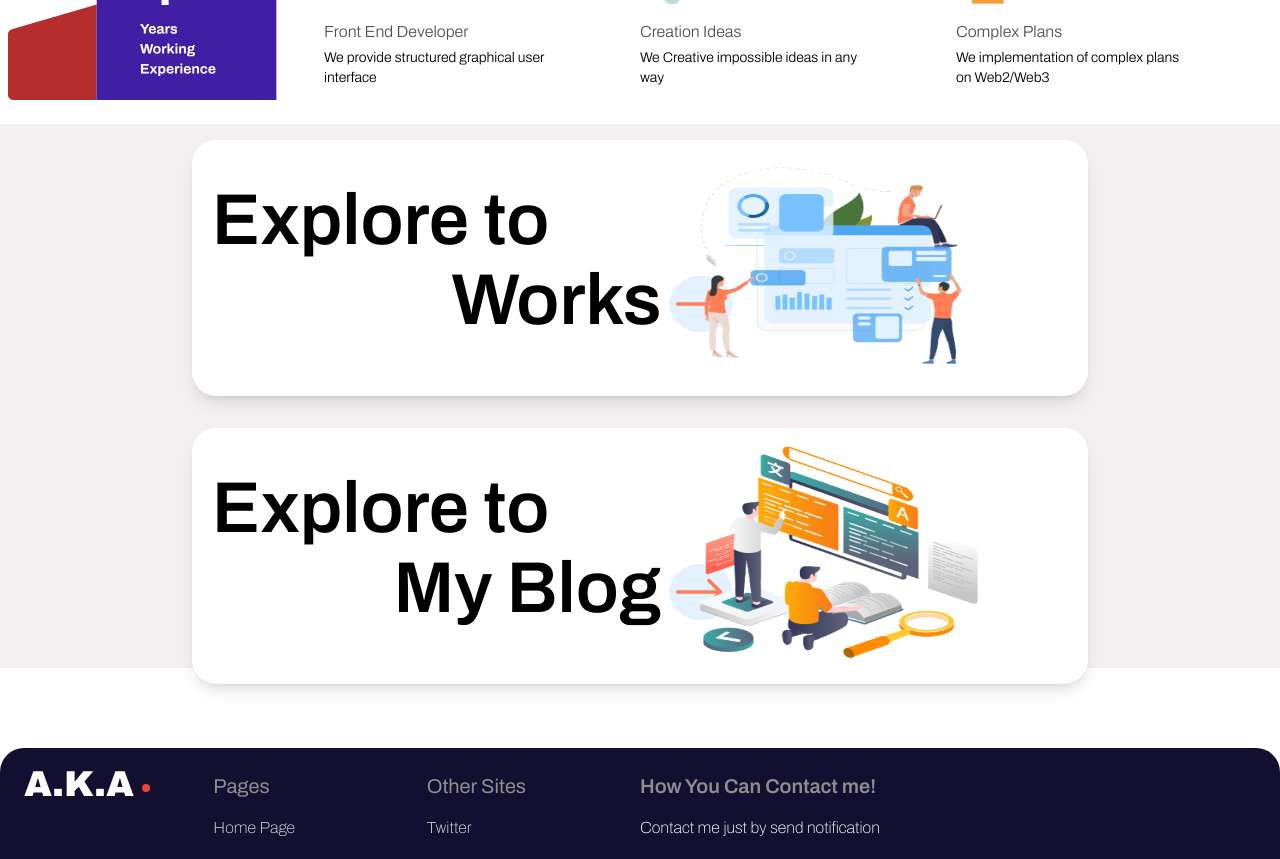
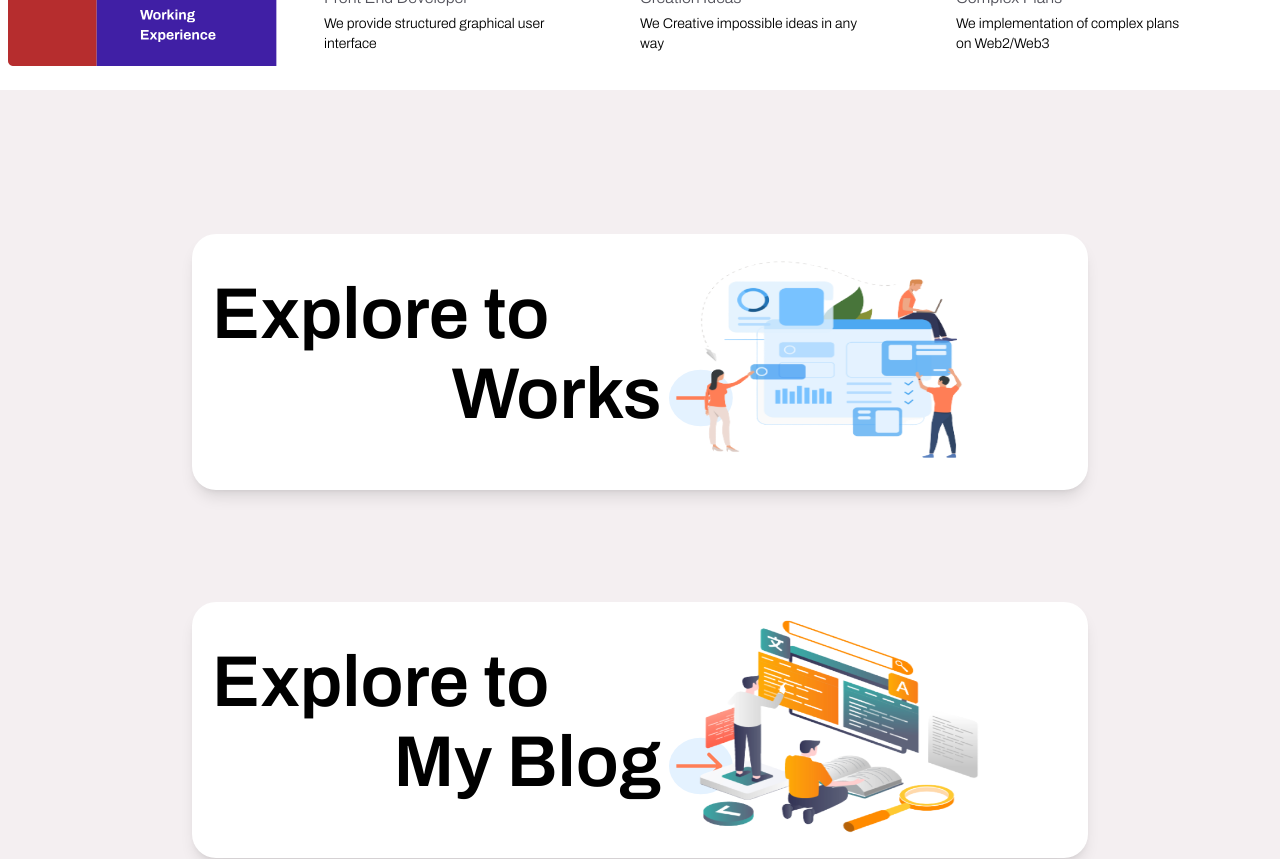
Before and after one commit to AlirezaAkbarpour/Portfolio, a Next.js app: page / in a window 1280 px wide. Shown: the part 900-1759 px from the top of the page. Built offline with nearby package versions, Linux system fonts and the light colour scheme.

Commit message:
update ui 24/6/1

```diff
--- a/app/layout.tsx
+++ b/app/layout.tsx
@@ -1,4 +1,4 @@
-import type { Metadata } from 'next'
+import type { Metadata, Viewport } from 'next'
 import { Archivo } from 'next/font/google'
 import './globals.css'
 import Navbar from '../components/Navbar'
@@ -13,6 +13,13 @@ export const metadata: Metadata = {
   description: 'Alireza Akbarpour',
 }
 
+export const viewPort : Viewport = {
+  themeColor: [
+    { media: '(prefers-color-scheme: light)', color: '#f4eff1' },
+    { media: '(prefers-color-scheme: dark)', color: '#f4eff1' },
+  ],
+}
+
 
 export default function RootLayout({
   children,
@@ -22,7 +29,7 @@ export default function RootLayout({
 
   return (
     <html lang="en" className={archivo.className}>
-      <body className='max-w-screen-2xl min-h-screen bg-background-base container mx-auto'>
+      <body className='max-w-screen-2xl min-h-full bg-background-base container mx-auto'>
         <Navbar/>
         <div className="container min-w-full mx-auto">
           <div className='w-full min-h-full flex justify-center'>
--- a/app/page.tsx
+++ b/app/page.tsx
@@ -26,6 +26,14 @@ export default function Home() {
         toggleActions:"play none none reverse",
       }
     })
+    const scrollT2 = gsap.timeline({
+      scrollTrigger:{
+        trigger: '.banner',
+        start:'top 80%',
+        end: 'bottom bottom',
+        toggleActions:"play none none none"
+      }
+    })
     useGSAP(()=>{
         timeLine.from('.titleOne',{opacity:0, x:30 , duration:'0.4'})
         timeLine.from('.titleTwo',{opacity:0, x:30 , duration:'0.4'})
@@ -46,13 +54,15 @@ export default function Home() {
         scrollTl.from('.item-box',{opacity:0,stagger:{each:0.5}})
     },{scope:container})
 
-
+    useGSAP(()=>{
+      scrollT2.from('#banner',{opacity:0,stagger:{each:1},delay:0.5})
+    },{scope:container})
 
 
     return (
       <Fragment>
-        <div className='w-full h-auto min-h-[1280px] bg-background-theme mx-auto container' ref={container}>
-          <div className="w-full h-1/2 mt-12 flex flex-col md:flex-row justify-between">
+        <div className='w-full h-full bg-background-theme mx-auto container' ref={container}>
+          <div className="w-full h-[750px] mt-12 flex flex-col md:flex-row justify-between">
             <div className="title flex mt-20 flex-col py-4 px-24 w-1/2">
               <div className="titleOne w-full text-6xl text-icon-blue font-bold mx-4 p-2">Hy ! I Am</div>
               <div className="titleTwo w-full text-6xl text-icon-blue font-bold mx-4 p-2">Alireza Akbarpour</div>
@@ -113,11 +123,11 @@ export default function Home() {
                   <div className='w-56 font-light text-sm'>We implementation of complex plans on Web2/Web3</div>
             </div>
           </div>
-          <div className='w-full pb-20'>
-            <div className="w-full flex justify-center">
+          <div className='w-full my-12'>
+            <div id='banner' className="w-full flex justify-center">
                     <Works_banner/>
             </div>
-            <div className='w-full flex justify-center'>
+            <div id='banner' className='w-full flex justify-center'>
                     <Blog_banner/>
             </div>
           </div>
--- a/components/footer.tsx
+++ b/components/footer.tsx
@@ -45,7 +45,7 @@ export default function Footer() {
               </div>
           </div>
           <div className='w-1/3 '>
-              <div className='text-footer-light-text mt-6 text-xl'>Other Sites</div>
+              <div className='text-footer-light-text mt-6 text-xl'>Follow Me</div>
               <div className='text-footer-light-text2 mt-4 text-base font-thin hover:text-white hover:ml-2 transition hover:delay-500 ease-in-out'>
                 <Link href={'/'} >
                       Twitter
--- a/components/works-banner.tsx
+++ b/components/works-banner.tsx
@@ -10,7 +10,7 @@ export default function Works_banner() {
         router.push(path)
     }
   return (
-        <div className='w-[70%] h-64 mx-4 bg-white mt-4 mb-4 flex justify-center
+        <div className='w-[70%] h-64 mx-4 bg-white my-24 flex justify-center
         py-2 px-4 rounded-3xl shadow-lg hover:cursor-pointer hover:animate-pulse' onClick={()=> handleClick('/works')}>
             <div className='w-[520px] flex flex-col mt-8'>
                 <div className='text-7xl w-full flex justify-start p-1 font-semibold'>Explore to</div>
```
